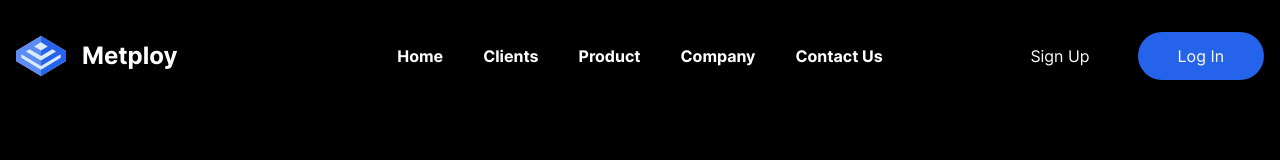
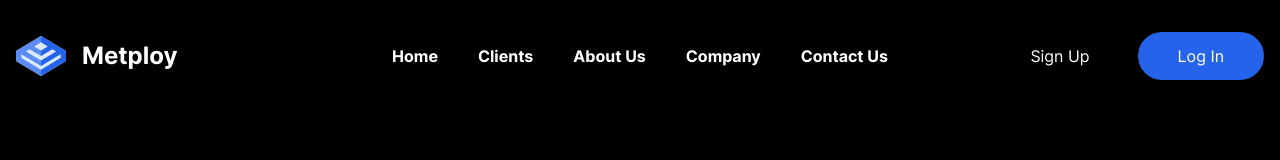
Before and after one commit to DanialZahid/metploy, a React (Vite) app: page / in a window 1280 px wide. Shown: the top 160 px of the page. Built offline with nearby package versions, Linux system fonts and the light colour scheme.

Commit message:
Rename `Product` menu item to `About Us`.

```diff
--- a/src/Components/Navigation/NavigationDesktop.tsx
+++ b/src/Components/Navigation/NavigationDesktop.tsx
@@ -10,8 +10,8 @@ const navItems = [
   },
 
   {
-    name: 'Product',
-    link: '/#product',
+    name: 'About Us',
+    link: '/#about-us',
   },
 
   {
```
